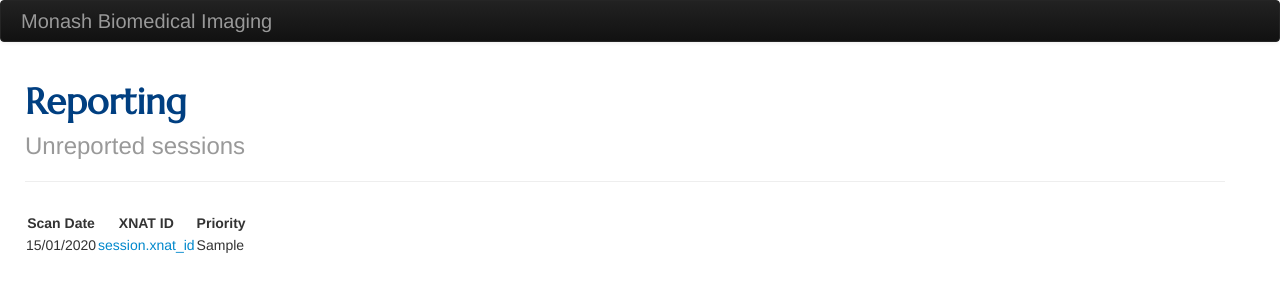
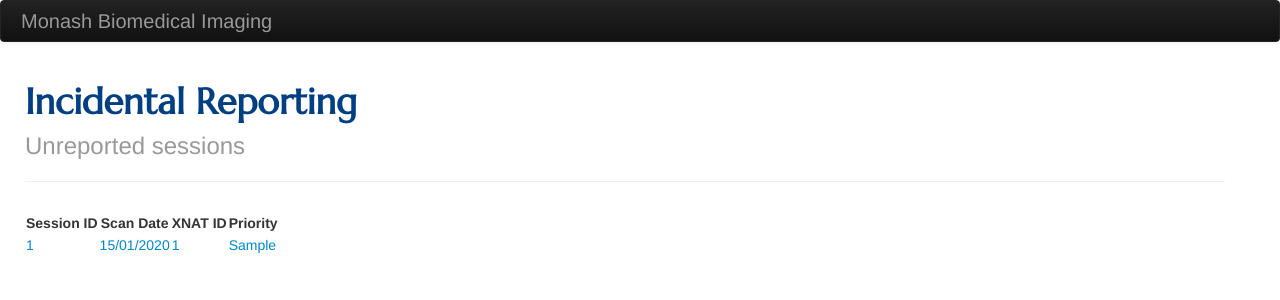
Before and after one commit to tclose/mbi-flask, a Flask app: template mbi_flask/apps/templates/reporting/sessions.html in a window 1280 px wide. Shown: the top 300 px of the page. Run offline with Flask 2, Linux system fonts and the light colour scheme; the template is opened without the code that fills it: most values are stand-ins (such as "Sample title", 1, 10 or a date in 2020); some libraries are stand-ins or nearby versions.

Commit message:
Got sessions page to work (need to filter sessions a bit better)

```diff
--- a/mbi_flask/apps/reporting/models.py
+++ b/mbi_flask/apps/reporting/models.py
@@ -35,18 +35,18 @@ class ImagingSession(db.Model):
     id = db.Column(db.Integer, primary_key=True)  # pylint: disable=no-member
     subject_id = db.Column(db.Integer, db.ForeignKey('reporting_subject.id'))  # noqa pylint: disable=no-member
     xnat_id = db.Column(db.String(6))  # noqa pylint: disable=no-member
-    date = db.Column(db.Date())  # pylint: disable=no-member
+    scan_date = db.Column(db.Date())  # pylint: disable=no-member
     priority = db.Column(db.Integer)  # pylint: disable=no-member
 
     # Relationships
     subject = db.relationship('Subject', back_populates='sessions')  # noqa pylint: disable=no-member
     reports = db.relationship('Report', back_populates='session')  # noqa pylint: disable=no-member
 
-    def __init__(self, id, subject_id, xnat_id, date, priority=LOW):
+    def __init__(self, id, subject_id, xnat_id, scan_date, priority=LOW):
         self.id = id
         self.subject_id = subject_id
         self.xnat_id = xnat_id
-        self.date = date
+        self.scan_date = scan_date
         self.priority = priority
 
     def __repr__(self):
--- a/mbi_flask/apps/reporting/views.py
+++ b/mbi_flask/apps/reporting/views.py
@@ -102,7 +102,6 @@ def sessions():
     """
     unreported_sessions = (
         ImagingSession.query
-        .filter(ImagingSession.reporter_id != None)
         .order_by(ImagingSession.priority, ImagingSession.scan_date))  # noqa
     return render_template("reporting/sessions.html",
                            sessions=unreported_sessions)
--- a/mbi_flask/apps/templates/reporting/base.html
+++ b/mbi_flask/apps/templates/reporting/base.html
@@ -1,4 +1,5 @@
 {% extends "base.html" %}
+{% block title %}Incidental Reporting{% endblock %}
 {% block account %}
 {% if g.reporter %}
 <div class="btn-group pull-right">
@@ -13,4 +14,4 @@
 </div>
 {% endif %}
 {% endblock %}
-{% block heading %}Reporting{% endblock %}
+{% block heading %}Incidental Reporting{% endblock %}
--- a/mbi_flask/apps/templates/reporting/sessions.html
+++ b/mbi_flask/apps/templates/reporting/sessions.html
@@ -3,7 +3,8 @@
 {% block content %}
 <table>
     <thead>
-        <tr class="sessions-table-head">
+        <tr>
+            <th>Session ID</th>
             <th>Scan Date</th>
             <th>XNAT ID</th>
             <th>Priority</th>
@@ -12,11 +13,18 @@
     <tbody>
 {% for session in sessions %}
     <tr>
-        <td>{{ session.scan_date.strftime('%d/%m/%Y') }}</td>
         <td>
-            <a href="{{ url_for('reporting.report') }}?session={{ session.id }}">session.xnat_id</a>
+            <a href="{{ url_for('reporting.report') }}?session={{ session.id }}">{{ session.id }}</a>
         </td>
-        <td>{{ session.priority_str }}</td>
+        <td>
+            <a href="{{ url_for('reporting.report') }}?session={{ session.id }}">{{ session.scan_date.strftime('%d/%m/%Y') }}</a>
+        </td>
+        <td>
+            <a href="{{ url_for('reporting.report') }}?session={{ session.id }}">{{ session.xnat_id }}</a>
+        </td>
+        <td>
+            <a href="{{ url_for('reporting.report') }}?session={{ session.id }}">{{ session.priority_str }}</a>
+        </td>
     </div>
 {% endfor %}
 </tbody>
```
